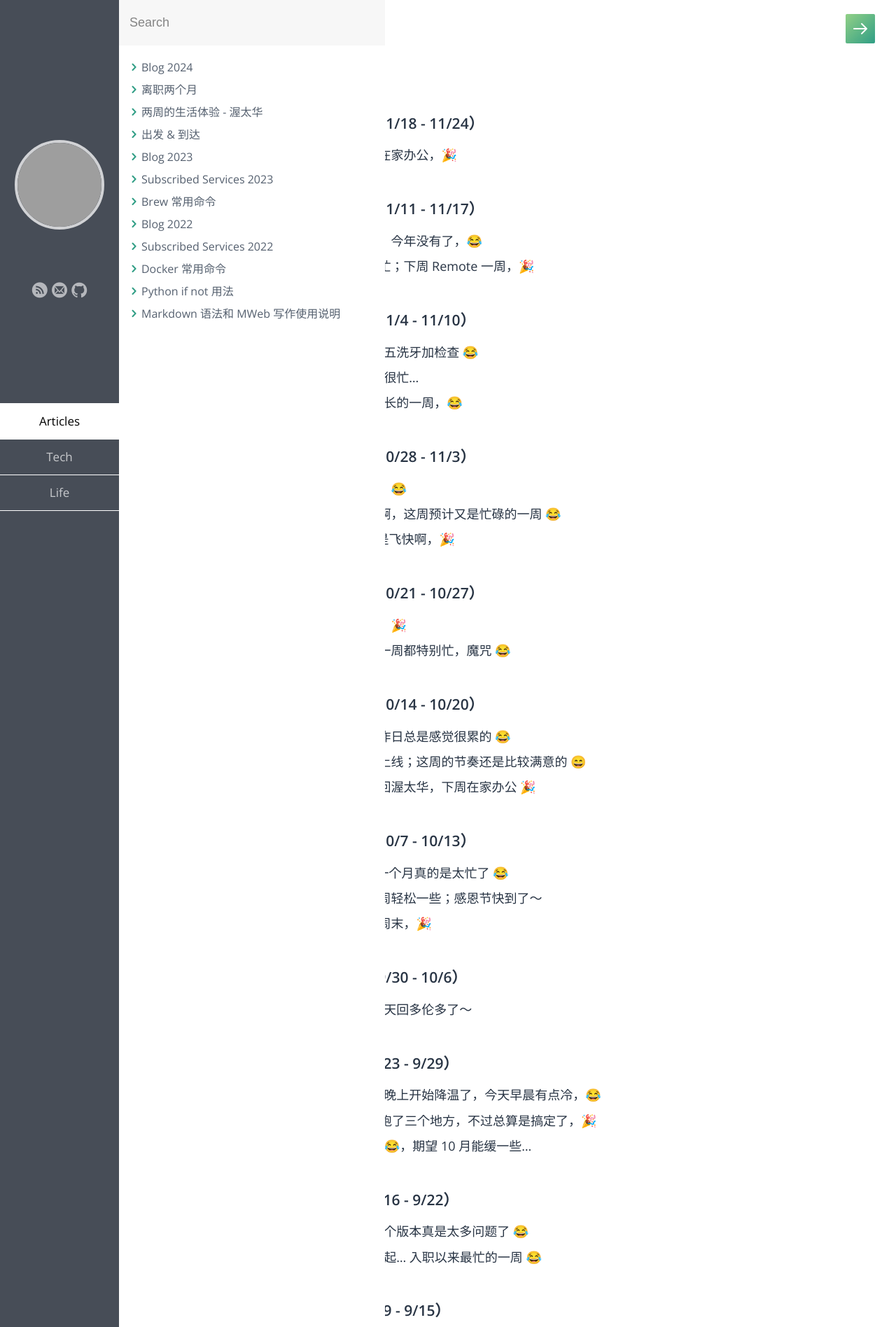
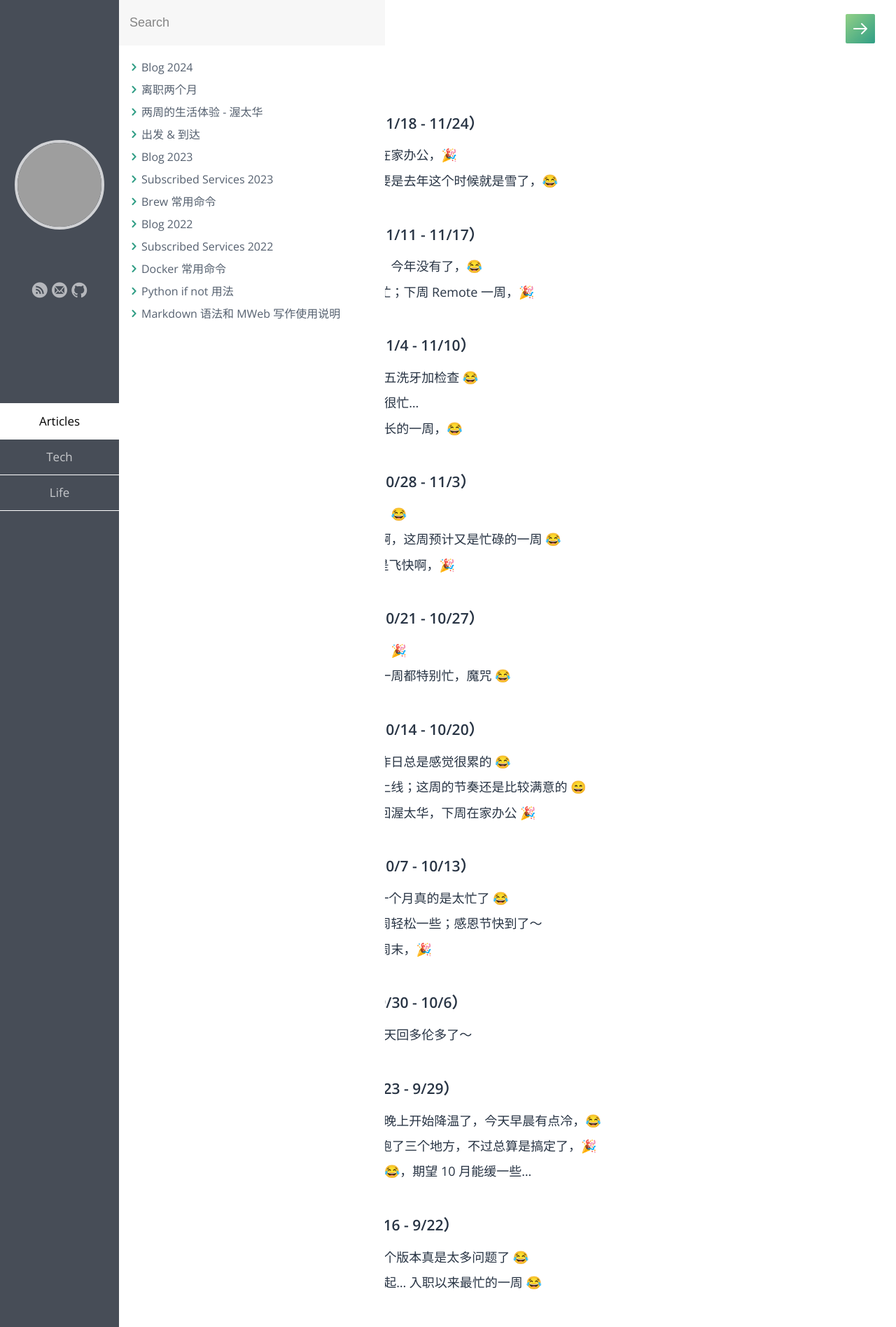
Before and after one commit to samxupeiran/samxupeiran.github.io, a Jekyll site: the page built from _posts/life/2024-01-02-my-blog.md, in a window 1280 px wide. Shown: the top 1896 px of the page at 70% size. Built offline with Jekyll 4.4.1, drawn with Linux system fonts in a browser that asks for light colours; some web fonts are replaced; grey boxes are pictures that could not be loaded.

Commit message:
feat: add weekly blog 11/21

```diff
--- a/_posts/life/2024-01-02-my-blog.md
+++ b/_posts/life/2024-01-02-my-blog.md
@@ -8,6 +8,7 @@ tags: Blog
 
 - ### 2024 年 11 月 第 4 周（11/18 - 11/24）
      - 11/18 这周降温了；这周在家办公，🎉
+     - 11/21 今天一直在下雨，要是去年这个时候就是雪了，😂
 
 - ### 2024 年 11 月 第 3 周（11/11 - 11/17）
      - 11/11 往年双十一各种抢，今年没有了，😂
```
